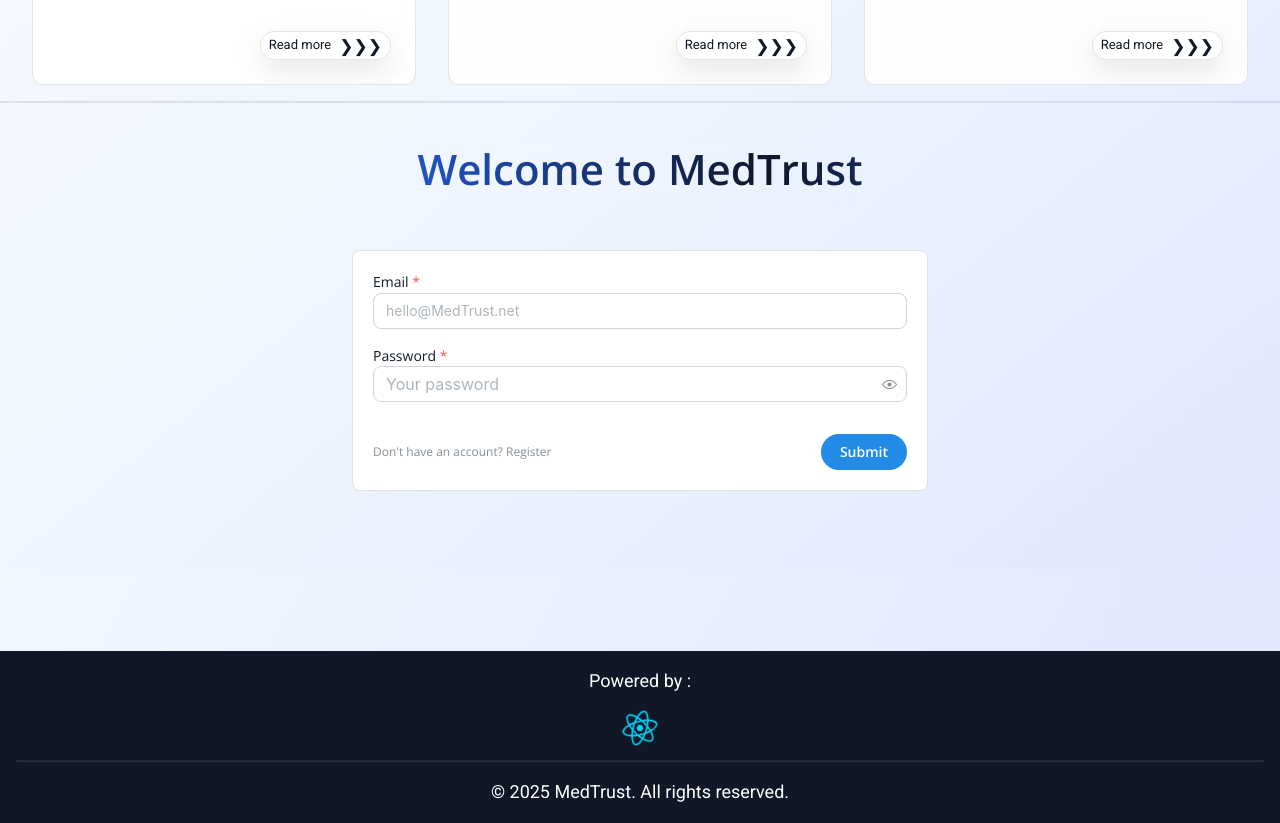
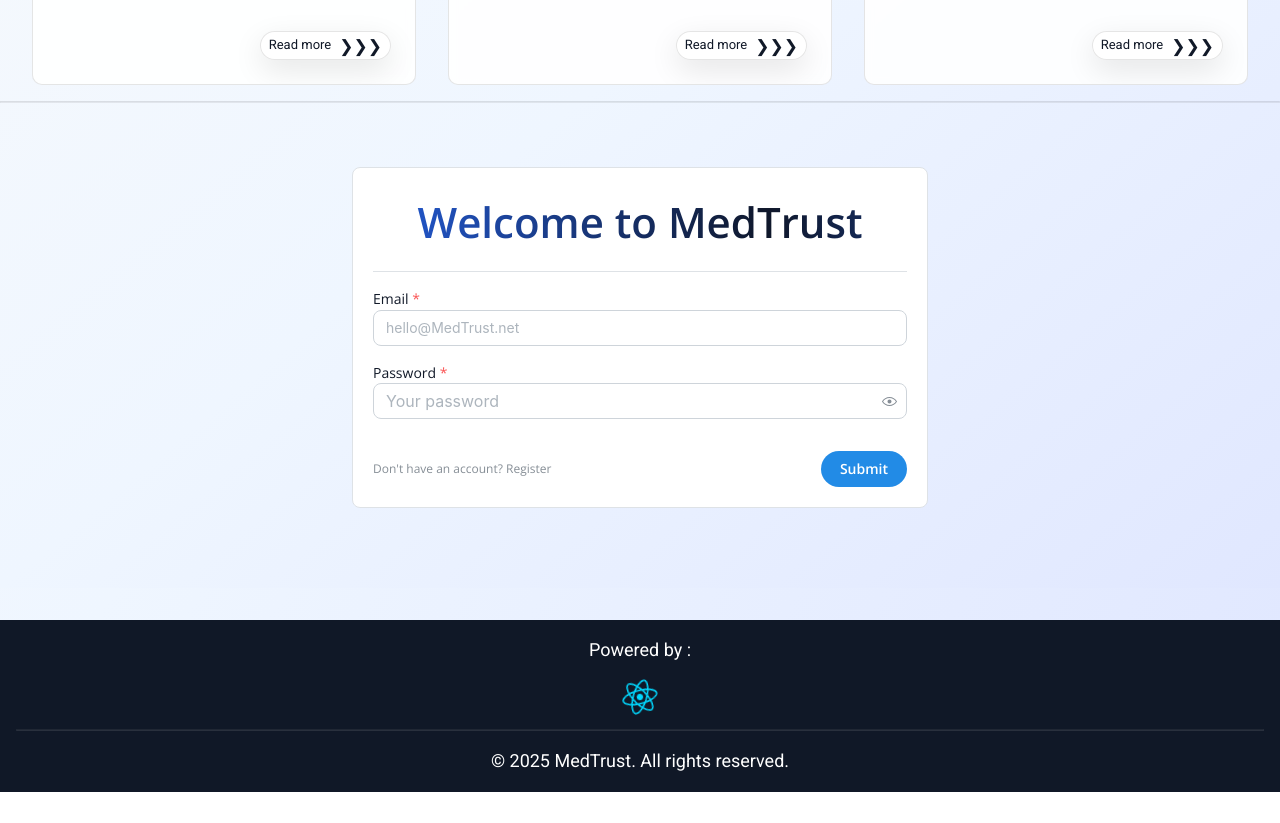
Before and after one commit to VincentR16/Tirocinio_FrontEnd, a React (Vite) app in the folder my-app/: page /welcome in a window 1280 px wide. Shown: the part 1480-2303 px from the top of the page. After the commit the page ends 2272 px from the top, so only its background shows below. Built offline with nearby package versions, Linux system fonts and the light colour scheme.

Commit message:
various changes

```diff
--- a/my-app/src/components/login.tsx
+++ b/my-app/src/components/login.tsx
@@ -10,6 +10,7 @@ import {
   Select,
   TextInput,
   Radio,
+  Divider,
 } from "@mantine/core";
 import { IMaskInput } from "react-imask";
 import "@mantine/core/styles.css";
@@ -24,6 +25,7 @@ import { useRegisterForm } from "../hook/form/useRegisterForm";
 import { RoleTypeEnum } from "../types/Role.type";
 import useLogin from "../hook/useLogin";
 import useRegister from "../hook/useRegister";
+import GradientText from "./GradientText";
 
 export function AuthenticationForm(props: PaperProps) {
   const { authType, setAuthType } = useWelcomeContext();
@@ -46,9 +48,7 @@ export function AuthenticationForm(props: PaperProps) {
   };
 
   return (
-    <Paper radius="md" p="lg" withBorder {...props}>
-
-
+    <Paper mt="xl" radius="md" p="lg" withBorder {...props}>
       <form
         onSubmit={
           authType === AuthTypeEnum.LOGIN
@@ -61,6 +61,14 @@ export function AuthenticationForm(props: PaperProps) {
         }
       >
         <Stack>
+          <GradientText
+            colors={["#2563eb, #0f172a,#2563eb,#0f172a"]}
+            animationSpeed={3}
+            className="custom-class"
+          >
+            Welcome to MedTrust
+          </GradientText>
+          <Divider></Divider>
           {authType !== AuthTypeEnum.LOGIN && (
             <div>
               <Radio.Group
--- a/my-app/src/pages/Welcome.page.tsx
+++ b/my-app/src/pages/Welcome.page.tsx
@@ -3,7 +3,6 @@ import Card from "../components/Card";
 import BlurText from "../components/BlurText";
 import NavBar from "../components/Navbar";
 import FlipCard from "../components/FlipCard"
-import GradientText from "../components/GradientText";
 import { AuthenticationForm } from "../components/Login";
 import { Briefcase, FileArchive, Lock } from "lucide-react";
 import { useScrollContext } from "../context/ScrollContext";
@@ -75,13 +74,7 @@ export default function Welcome() {
           <hr className="custom-hr" />
 
           <div className="form-container">
-            <GradientText
-              colors={["#2563eb, #0f172a,#2563eb,#0f172a"]}
-              animationSpeed={3}
-              className="custom-class"
-            >
-              Welcome to MedTrust
-            </GradientText>
+
             <AuthenticationForm className="auth-container"></AuthenticationForm>
           </div>
         </div>
--- a/my-app/src/pages/style/Welcome.css
+++ b/my-app/src/pages/style/Welcome.css
@@ -25,7 +25,7 @@ main .custom-hr{
 }
 
 main{
-  max-height: 200vh;
+  max-height: 250vh;
 }
 
 
@@ -113,7 +113,7 @@ main{
 }
 
 .footer-container{
-  margin-top: 5rem;
+  margin-top: 2rem;
   max-width: 100%;
   background-color: #101827;
 }
```
Also changed, not shown: my-app/src/style/colors.css (added, +9 -0 lines).
